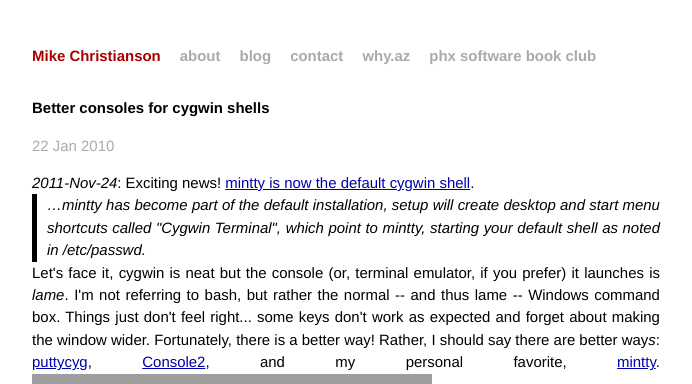
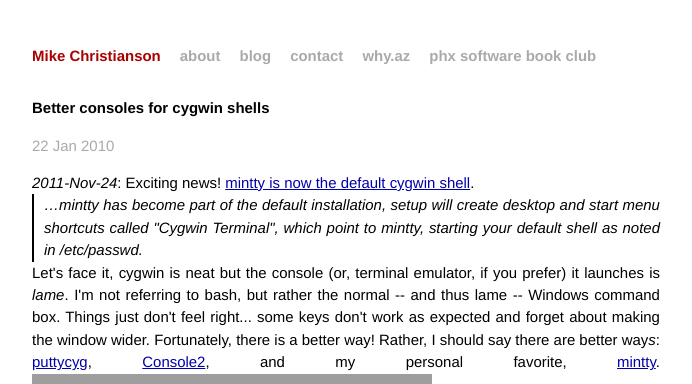
Before and after one commit to MikeChristianson/MikeChristianson.github.io, a Jekyll site: the page built from _posts/2010-01-22-better-consoles-for-cygwin-shells.html, in a window 1280 px wide. Shown: the top 384 px of the page, without its empty margins (294-986 px from the left). Built offline with Jekyll 4.4.1, drawn with Linux system fonts in a browser that asks for light colours; grey boxes are pictures that could not be loaded.

Commit message:
better style

```diff
--- a/css/main.css
+++ b/css/main.css
@@ -32,7 +32,7 @@ a:visited { color: #a0a; }
 blockquote {
   font-style: italic;
   padding-left: 10px;
-  border-left: 5px solid;
+  border-left: 2px solid;
 }
 
 /*****************************************************************************/
```
